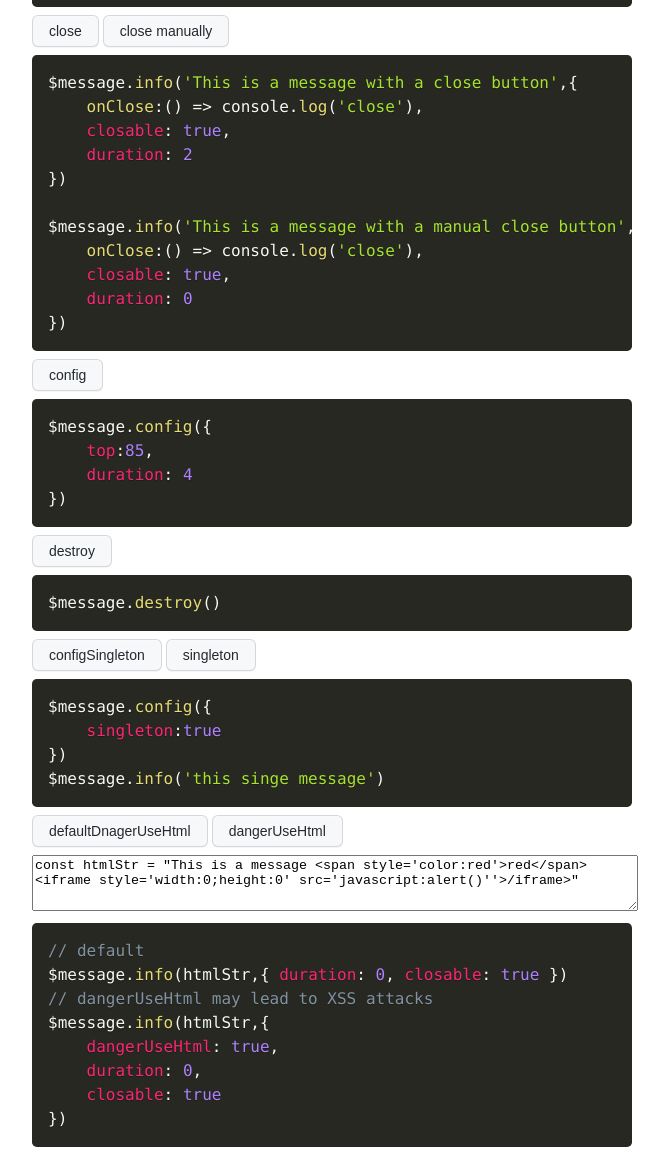
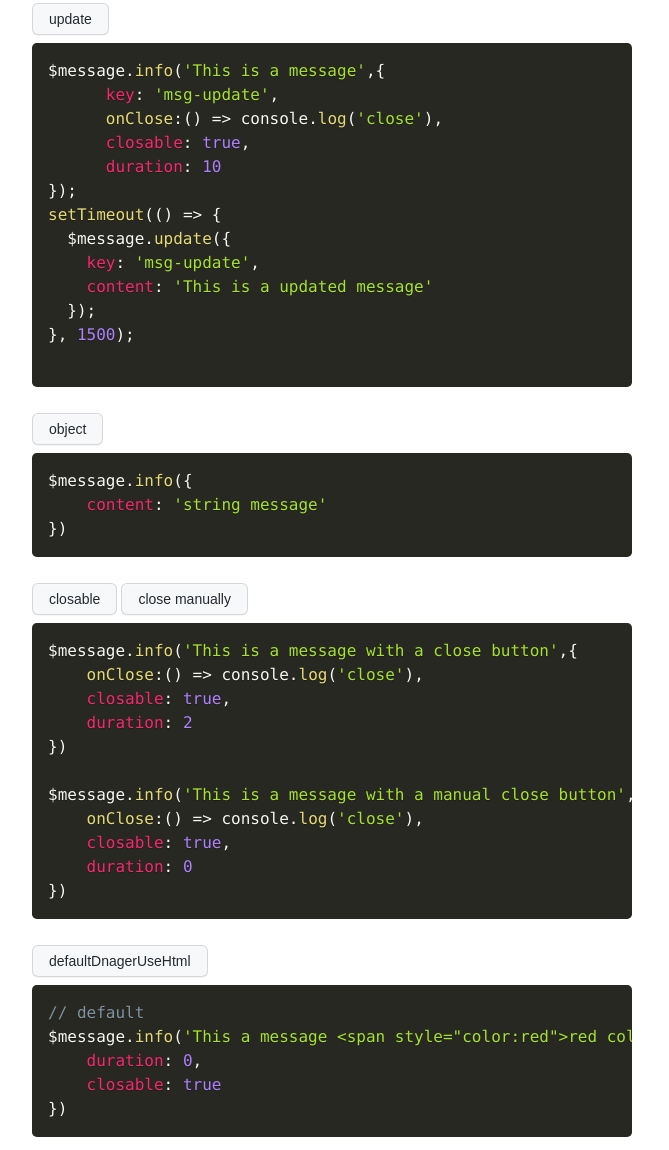
Before and after one commit to lyove/next-message, a website built with Vite: page index.html in a window 1280 px wide. Shown: the part 801-1951 px from the top of the page, without its empty margins (308-977 px from the left). Built offline with nearby package versions, Linux system fonts and the light colour scheme.

Commit message:
Update index.html

```diff
--- a/index.html
+++ b/index.html
@@ -73,7 +73,8 @@
       </a>
     </h1>
     <p style="color: darkgray;">
-      A lightweight feedback message appearing at the top of the screen, fading automatically. Has many different options for different situations.
+      A lightweight feedback message appearing at the top of the screen, fading automatically. Has many different
+      options for different situations.
     </p>
     <p>
       <a href="https://github.com/lyove/next-message/blob/master/README.md">Doc</a>
@@ -95,13 +96,36 @@ $message.success('success message')
 $message.warning('warning message')
 $message.error('error message')
 $message.loading('loading...')</code></pre>
+    <br />
 
+    <button onclick="destroy()">destroy</button>
+    <pre><code class="language-js">$message.destroy()</code></pre>
+    <br />
+
+    <button onclick="update()">update</button>
+    <pre><code class="language-js">$message.info('This is a message',{
+      key: 'msg-update',
+      onClose:() => console.log('close'),
+      closable: true,
+      duration: 10
+});
+setTimeout(() => {
+  $message.update({
+    key: 'msg-update',
+    content: 'This is a updated message'
+  });
+}, 1500);
+
+</code></pre>
+    <br />
 
     <button onclick="objectFn()">object</button>
     <pre><code class="language-js">$message.info({
     content: 'string message'
 })</code></pre>
-    <button onclick="closeBtn()">close</button>
+    <br />
+
+    <button onclick="closeBtn()">closable</button>
     <button onclick="closeBtnByHand()">close manually</button>
     <pre><code class="language-js">$message.info('This is a message with a close button',{
     onClose:() => console.log('close'),
@@ -114,30 +138,11 @@ $message.info('This is a message with a manual close button',{
     closable: true,
     duration: 0
 })</code></pre>
-    <button onclick="config()">config</button>
-    <pre><code class="language-js">$message.config({
-    top:85,
-    duration: 4
-})</code></pre>
-    <button onclick="destroy()">destroy</button>
-    <pre><code class="language-js">$message.destroy()</code></pre>
-    <button onclick="configSingleton()">configSingleton</button>
-    <button onclick="info()">singleton</button>
-    <pre><code class="language-js">$message.config({
-    singleton:true
-})
-$message.info('this singe message')</code></pre>
+    <br />
+
     <button onclick="safeUseHtml()">defaultDnagerUseHtml</button>
-    <button onclick="dangerUseHtml()">dangerUseHtml</button>
-    <div style="margin-top: 8px">
-      <textarea id="text" style="width:100%; height:50px"></textarea>
-    </div>
-    </pre>
     <pre><code class="language-js">// default
-$message.info(htmlStr,{ duration: 0, closable: true })
-// dangerUseHtml may lead to XSS attacks
-$message.info(htmlStr,{
-    dangerUseHtml: true,
+$message.info('This a message &lt;span style="color:red"&gt;red color&lt;/span&gt;',{
     duration: 0,
     closable: true
 })</code></pre>
@@ -162,6 +167,25 @@ $message.info(htmlStr,{
 
     function loading() {
       $message.loading('loading...')
+    }
+
+    function update() {
+      $message.info('This is a message',{
+        key: 'msg-update',
+        onClose:() => console.log('close'),
+        closable: true,
+        duration: 10
+      });
+      setTimeout(() => {
+        $message.update({
+          key: 'msg-update',
+          content: 'This is a updated message'
+        });
+      }, 1500);
+    }
+
+    function destroy() {
+      $message.destroy()
     }
 
     function objectFn() {
@@ -189,38 +213,13 @@ $message.info(htmlStr,{
           duration: 2
         })
     }
-    function config() {
-      $message.config({
-        top: 85,
-        duration: 4
-      })
-    }
 
-    function destroy() {
-      $message.destroy()
-    }
-
-    function configSingleton() {
-      $message.config({
-        singleton: true
-      })
-    }
     function safeUseHtml() {
-      $message.info('This a message <span style="color:red">red</span><iframe style="width:0;height:0" src="javascript:alert()"><\/iframe>', {
+      $message.info('This a message <span style="color:red">red color</span>', {
         duration: 0,
         closable: true,
       })
     }
-    function dangerUseHtml() {
-      $message.warning('This is a message <span style="color:red">red</span><iframe style="width:0;height:0" src="javascript:alert()"><\/iframe>', {
-        dangerUseHtml: true,
-        closable: true,
-        duration: 0
-      })
-    }
-
-    const txthtml = `const htmlStr = "This is a message <span style='color:red'>red</span><iframe style='width:0;height:0' src='javascript:alert()''>/iframe>"`
-    document.querySelector('#text').value = txthtml;
   </script>
 </body>
 
```
